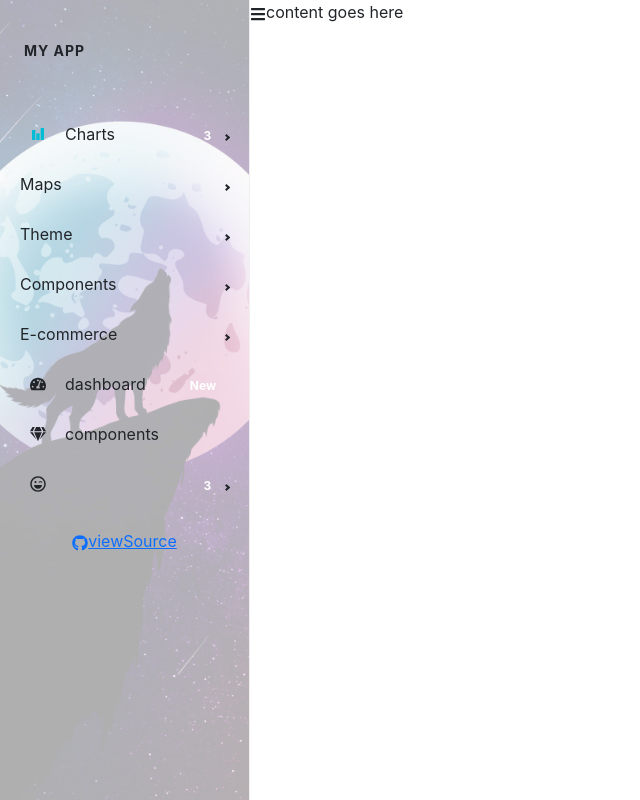
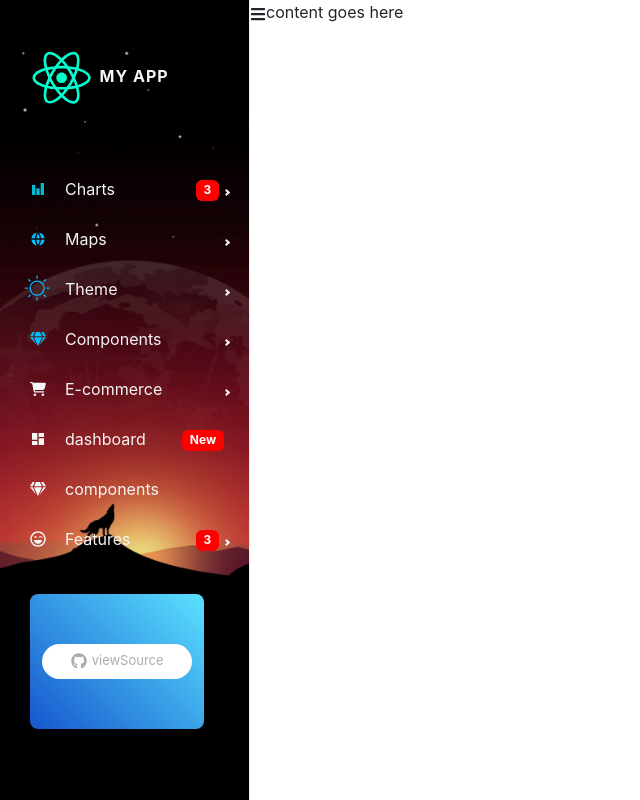
Before and after one commit to thaovy1994/react-redux, a React (Create React App) app: page /admin in a window 1280 px wide. Shown: the whole page, without its empty margins (0-640 px from the left). Built offline with nearby package versions, Linux system fonts and the light colour scheme.

Commit message:
Pro SideBar - modify

```diff
--- a/package.json
+++ b/package.json
@@ -6,15 +6,18 @@
     "@testing-library/jest-dom": "5.16.4",
     "@testing-library/react": "13.3.0",
     "@testing-library/user-event": "13.5.0",
+    "axios": "^1.7.2",
     "bootstrap": "^5.3.3",
     "react": "18.2.0",
     "react-bootstrap": "^2.10.2",
     "react-dom": "18.2.0",
     "react-icons": "^5.2.1",
+    "react-paginate": "^8.2.0",
     "react-pro-sidebar": "^1.1.0",
     "react-redux": "8.0.1",
     "react-router-dom": "^6.23.1",
     "react-scripts": "5.0.1",
+    "react-toastify": "^10.0.5",
     "redux": "4.2.0",
     "redux-devtools-extension": "2.13.9",
     "redux-thunk": "2.4.1",
--- a/src/components/Admin/Admin.scss
+++ b/src/components/Admin/Admin.scss
@@ -3,8 +3,17 @@
   .admin-sidebar {
     .ps-sidebar-container {
       height: 100vh !important;
+      background-color: rgba(0, 0, 0, 0.075);
+      color: whitesmoke;
+      .ps-sidebar-image {
+        width: 100%;
+        height: 100%;
+        object-fit: cover;
+        object-position: center;
+        position: absolute;
+        left: 0;
+        top: 0;
+      }
     }
   }
-  .admin-content {
-  }
 }
--- a/src/components/Admin/SideBar.js
+++ b/src/components/Admin/SideBar.js
@@ -1,10 +1,10 @@
-import {
-  FaGem,
-  FaGithub,
-  FaRegLaughWink,
-  FaTachometerAlt,
-} from "react-icons/fa";
+import { CiLight } from "react-icons/ci";
+import { DiReact } from "react-icons/di";
+import { FaGem, FaGithub, FaRegLaughWink } from "react-icons/fa";
+import { FaCartShopping } from "react-icons/fa6";
 import { FcBarChart } from "react-icons/fc";
+import { MdDashboard } from "react-icons/md";
+import { RiGlobalFill } from "react-icons/ri";
 import { Menu, MenuItem, Sidebar, SubMenu } from "react-pro-sidebar";
 import sidebarBg from "../../assets/bg2.jpg";
 import "./SideBar.scss";
@@ -21,20 +21,8 @@ const SideBar = (props) => {
         onToggle={handleToggleSidebar}
       >
         <div className="sidebar-header">
-          <div
-            style={{
-              padding: "24px",
-              textTransform: "uppercase",
-              fontWeight: "bold",
-              fontSize: 14,
-              letterSpacing: "1px",
-              overflow: "hidden",
-              textOverflow: "ellipsis",
-              whiteSpace: "nowrap",
-            }}
-          >
-            My app
-          </div>
+          <DiReact size={"2cm"} color={"rgb(0, 255, 208)"} />
+          <span>My app</span>
         </div>
 
         <div className="sidebar-content">
@@ -48,49 +36,53 @@ const SideBar = (props) => {
               <MenuItem> Line charts</MenuItem>
               <MenuItem> Bar charts</MenuItem>
             </SubMenu>
-            <SubMenu label="Maps">
+            <SubMenu icon={<RiGlobalFill color={"00bfff"} />} label="Maps">
               <MenuItem> Google maps</MenuItem>
               <MenuItem> Open street maps</MenuItem>
             </SubMenu>
-            <SubMenu label="Theme">
-              <MenuItem> Dark</MenuItem>
-              <MenuItem> Light</MenuItem>
+            <SubMenu
+              icon={<CiLight size={"0.8cm"} color={"00bfff"} />}
+              label="Theme"
+            >
+              <MenuItem className="menu-button"> Dark</MenuItem>
+              <MenuItem className="menu-button"> Light</MenuItem>
             </SubMenu>
-            <SubMenu label="Components">
-              <MenuItem> Grid</MenuItem>
-              <MenuItem> Layout</MenuItem>
+            <SubMenu icon={<FaGem color={"00bfff"} />} label="Components">
+              <MenuItem className="menu-button"> Grid</MenuItem>
+              <MenuItem className="menu-button"> Layout</MenuItem>
               <SubMenu label="Forms">
-                <MenuItem> Input</MenuItem>
-                <MenuItem> Select</MenuItem>
+                <MenuItem className="menu-button"> Input</MenuItem>
+                <MenuItem className="menu-button"> Select</MenuItem>
                 <SubMenu label="More">
-                  <MenuItem> CheckBox</MenuItem>
-                  <MenuItem> Radio</MenuItem>
+                  <MenuItem className="menu-button"> CheckBox</MenuItem>
+                  <MenuItem className="menu-button"> Radio</MenuItem>
                 </SubMenu>
               </SubMenu>
             </SubMenu>
-            <SubMenu label="E-commerce">
-              <MenuItem> Product</MenuItem>
-              <MenuItem> Orders</MenuItem>
-              <MenuItem> Credit card</MenuItem>
+            <SubMenu icon={<FaCartShopping />} label="E-commerce">
+              <MenuItem className="menu-button"> Product</MenuItem>
+              <MenuItem className="menu-button"> Orders</MenuItem>
+              <MenuItem className="menu-button"> Credit card</MenuItem>
             </SubMenu>
           </Menu>
           <Menu iconShape="circle">
             <MenuItem
-              icon={<FaTachometerAlt />}
+              icon={<MdDashboard />}
               suffix={<span className="badge red">New</span>}
             >
               dashboard
             </MenuItem>
-            <MenuItem icon={<FaGem />}> components </MenuItem>
+            <MenuItem icon={<FaGem />}>components</MenuItem>
           </Menu>
           <Menu iconShape="circle">
             <SubMenu
               suffix={<span className="badge yellow">3</span>}
               icon={<FaRegLaughWink />}
+              label="Features"
             >
-              <MenuItem> 1</MenuItem>
-              <MenuItem> 2</MenuItem>
-              <MenuItem> 3</MenuItem>
+              <MenuItem className="menu-button">User Management</MenuItem>
+              <MenuItem className="menu-button">Quiz Test Management</MenuItem>
+              <MenuItem className="menu-button">Question Management</MenuItem>
             </SubMenu>
           </Menu>
         </div>
@@ -103,7 +95,7 @@ const SideBar = (props) => {
             }}
           >
             <a
-              href="https://github.com/azouaoui-med/react-pro-sidebar"
+              href="https://github.com/thaovy1994/react-redux"
               target="_blank"
               className="sidebar-btn"
               rel="noopener noreferrer"
@@ -113,7 +105,6 @@ const SideBar = (props) => {
                 style={{
                   whiteSpace: "nowrap",
                   textOverflow: "ellipsis",
-                  overflow: "hidden",
                 }}
               >
                 viewSource
--- a/src/components/Admin/SideBar.scss
+++ b/src/components/Admin/SideBar.scss
@@ -1,4 +1,63 @@
 .sidebar-header {
   margin-bottom: 24px;
   margin-top: 16px;
+  padding: 24px;
+  text-transform: uppercase;
+  font-weight: bold;
+  font-size: 14;
+  letter-spacing: 1px;
+  overflow: "hidden";
+  text-overflow: ellipsis;
+  //   white-space: nowrap;
 }
+
+.sidebar-content {
+  .badge {
+    background-color: red;
+  }
+  .menu-button {
+    color: black;
+  }
+}
+
+.sidebar-footer {
+  width: 70%;
+  display: flex;
+  flex-direction: column;
+  align-items: center;
+  justify-content: center;
+  padding: 30px;
+  margin-top: 30px;
+  margin-left: 30px;
+  border-radius: 8px;
+  color: white;
+  background: linear-gradient(45deg, rgb(21 87 205) 0%, rgb(90 225 255) 100%);
+  .sidebar-btn-wrapper {
+    display: flex;
+    align-items: center;
+    justify-content: center;
+    .sidebar-btn {
+      transition: width 0.3s;
+      width: 150px;
+      padding: 1px 15px;
+      border-radius: 40px;
+      background: rgba(255 255 255);
+      color: #adadad;
+      text-decoration: none;
+      margin: 0 auto;
+      height: 35px;
+      display: flex;
+      align-items: center;
+      justify-content: center;
+      text-overflow: ellipsis;
+      overflow: hidden;
+      span {
+        margin-left: 5px;
+        font-size: 13px;
+      }
+      &:hover {
+        color: #dee2ec;
+      }
+    }
+  }
+}
```
Also changed, not shown: src/assets/bg2.jpg, 1 other file (tests, documents, lock files or other folders).
